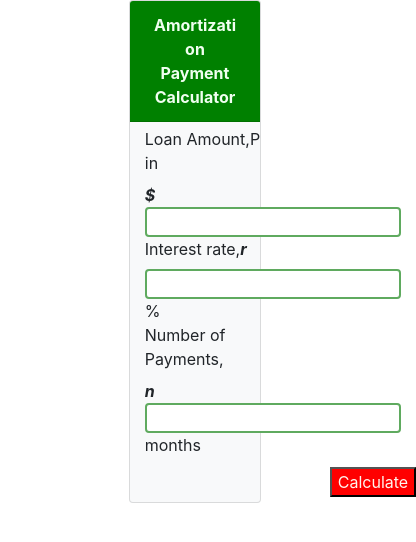
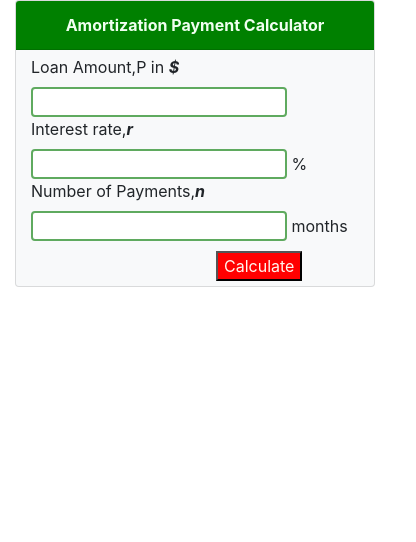
Before and after one commit to meghaapunniya/amortization-calc, a plain HTML site: page index.html in a window 390 px wide. Shown: the whole page, 416 px wide, since content can reach past the window. Drawn offline with nearby package versions, Linux system fonts and the light colour scheme.

Commit message:
made-responsive

```diff
--- a/index.html
+++ b/index.html
@@ -16,7 +16,7 @@
 
 <body>
     <!--<h1 style="text-align: center; background-color: green; color:honeydew">Amortization Payment Calculator</h1>-->
-    <div class="container col-5 row-align-items-center">
+    <div class="container col-sm-4-8 row-align-items-center">
         <div class=" card bg-light" style="max-width: 30rem;">
             <div class="card-header"
                 style="background-color:green;color:honeydew;font-weight: bolder;text-align: center;">Amortization
```
